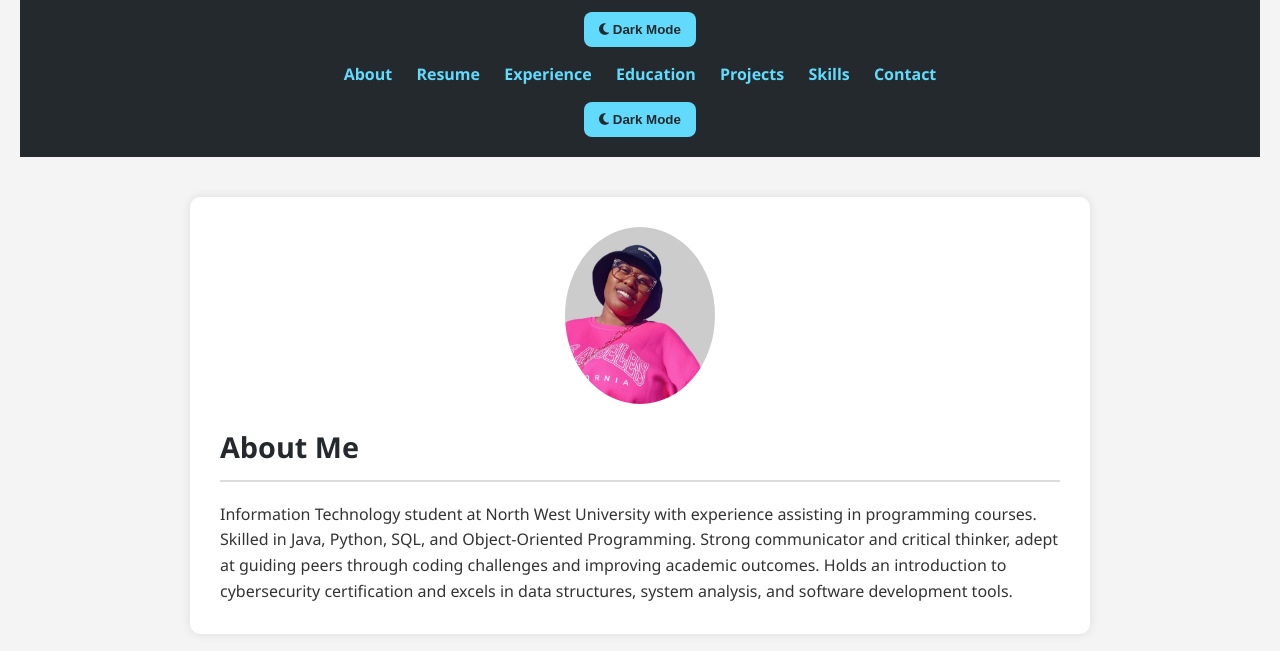
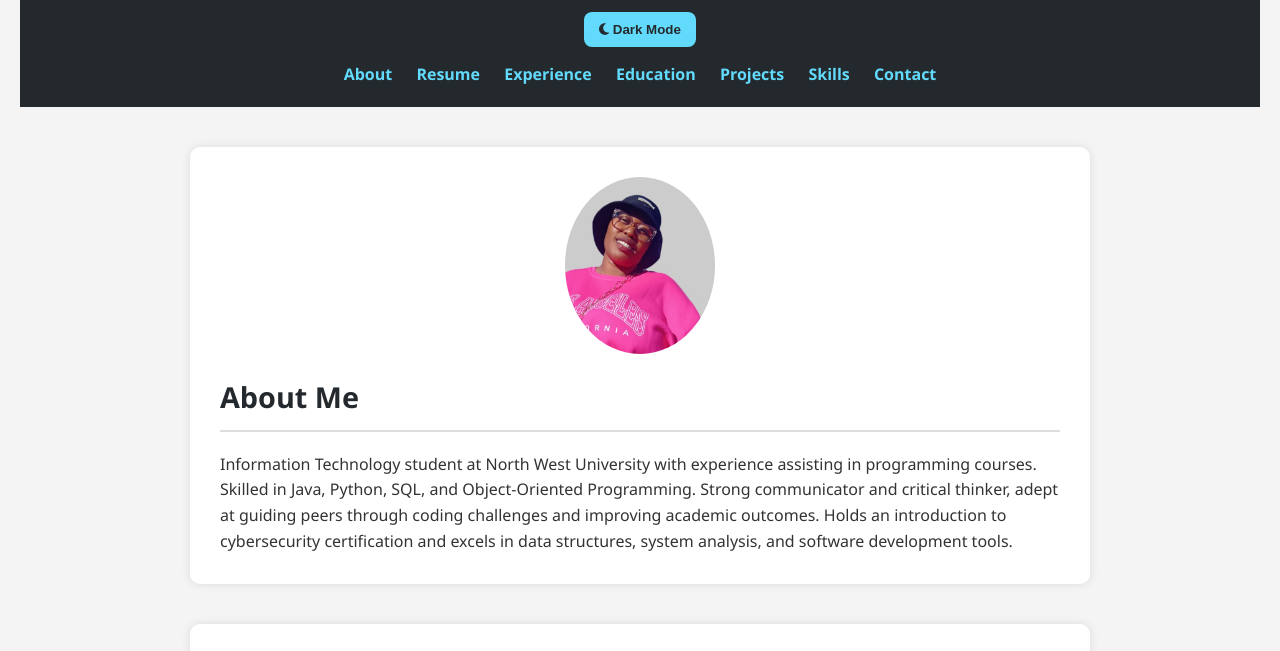
Before and after one commit to DP980917/Virtual-CV, a plain HTML site: page index.html in a window 1280 px wide. Shown: the part 123-774 px from the top of the page. Drawn offline with Linux system fonts and the light colour scheme.

Commit message:
Fixing light mode and dark mode button

```diff
--- a/index.html
+++ b/index.html
@@ -28,11 +28,6 @@
       <a href="#skills">Skills</a>
       <a href="#contact">Contact</a>
     </nav>
-
-    <button id="theme-toggle" class="theme-toggle">
-    <i class="fas fa-moon"></i> Dark Mode
-    </button>
-
   </header>
 
   <section id="about">
@@ -134,10 +129,11 @@
   </footer>
 
   <script>
+    window.addEventListener("DOMContentLoaded", function () {
       const toggleButton = document.getElementById("theme-toggle");
       const body = document.body;
 
-    // Check saved mode from localStorage
+      // Load saved theme
       if (localStorage.getItem("theme") === "dark") {
         body.classList.add("dark-mode");
         toggleButton.innerHTML = '<i class="fas fa-sun"></i> Light Mode';
@@ -154,7 +150,9 @@
           toggleButton.innerHTML = '<i class="fas fa-moon"></i> Dark Mode';
         }
       });
+    });
   </script>
+
 
 
 </body>
--- a/style.css
+++ b/style.css
@@ -172,3 +172,7 @@ body.dark-mode footer {
   background: #1f1f1f;
   color: #ccc;
 }
+
+body {
+  transition: background-color 0.4s, color 0.4s;
+}
```
Lines whose indentation alone changed are shown as unchanged.
